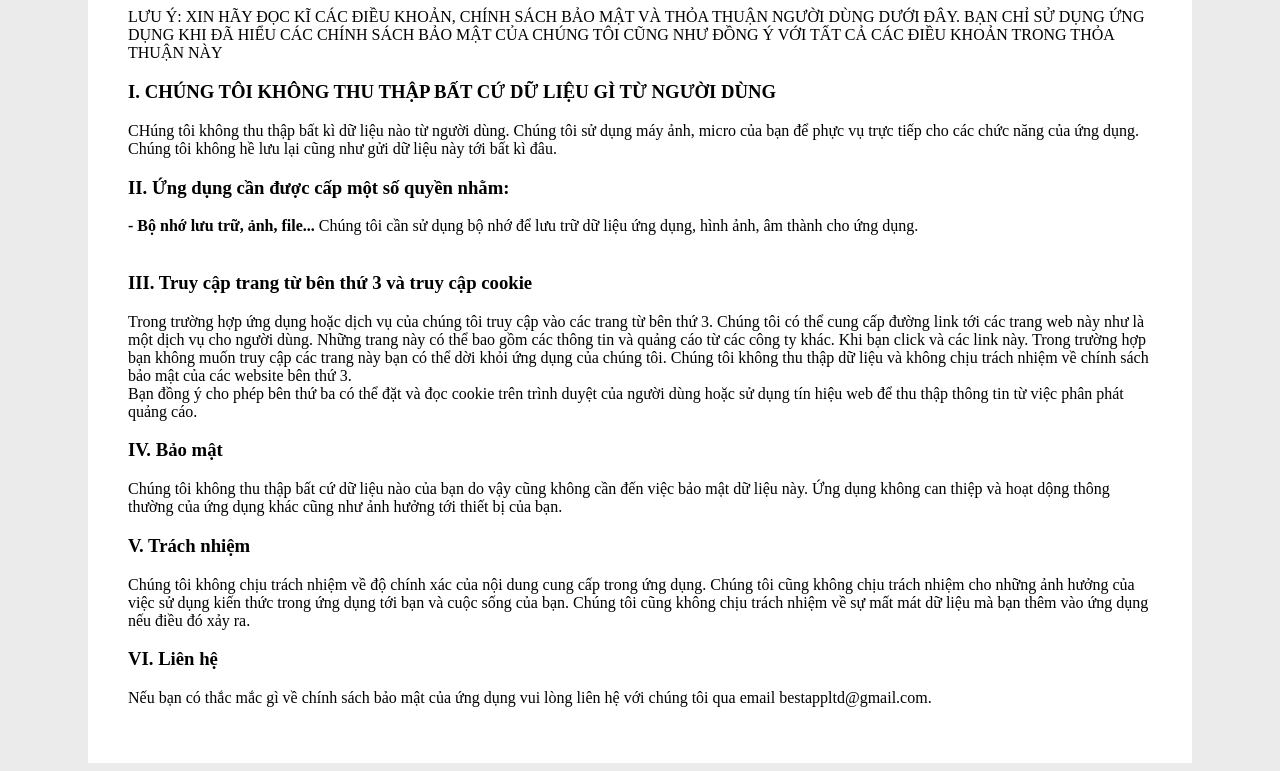
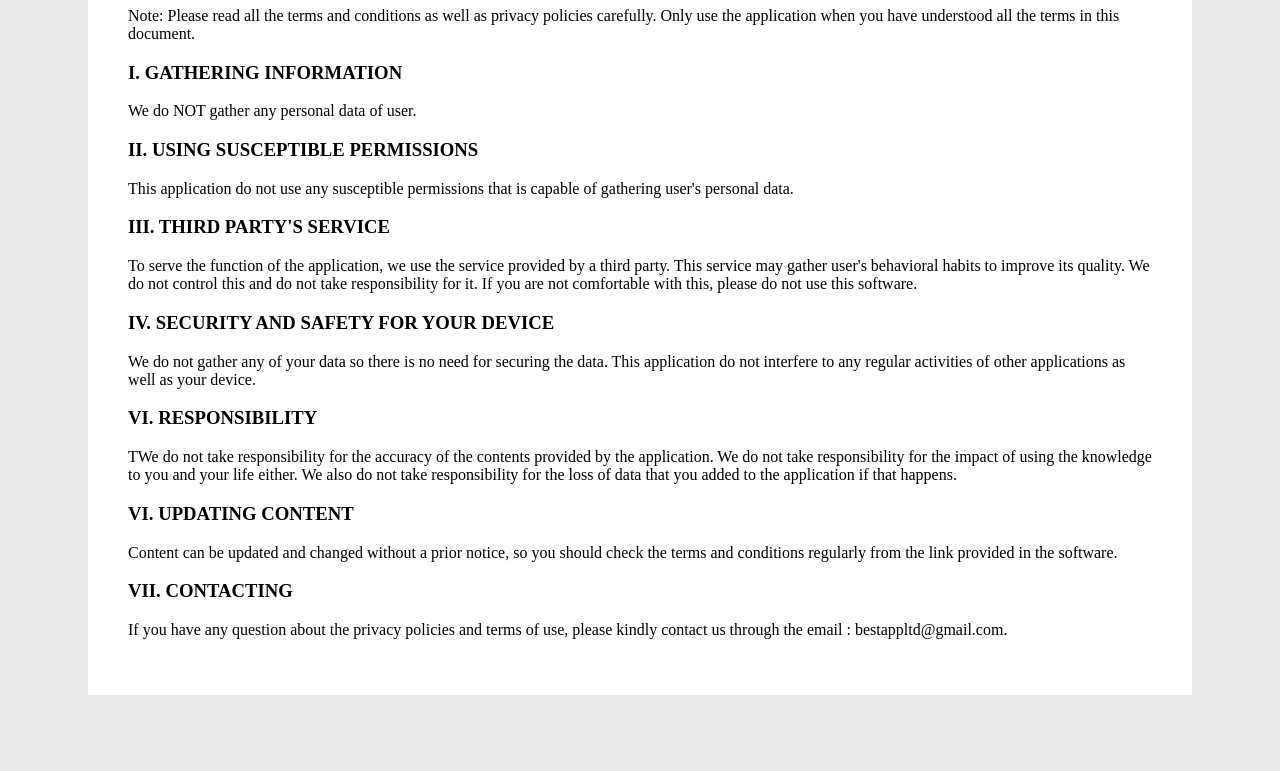
Before and after one commit to bestappltd/bestappltd.github.io, a plain HTML site: page multiplicationtable/index.html in a window 1280 px wide. Shown: the part 139-910 px from the top of the page. After the commit the page ends 842 px from the top, so only its background shows below. Drawn offline with Linux system fonts and the light colour scheme.

Commit message:
Update index.html

```diff
--- a/multiplicationtable/index.html
+++ b/multiplicationtable/index.html
@@ -21,47 +21,40 @@
 </head>
 <body>
    <main role="main" class="container main-content">
-	   <right><a href="vi.html">Tiếng Việt</a>  Tiếng Anh</right>
+	   <right><a href="vi.html">Tiếng Việt</a>  English</right>
 
 
-  <center> <h3>Chính sách bảo mật và thỏa thuận sử dụng website  <br>Bảng Cửu Chương</h3> </center>
+ <center>
+   <h1>Privacy policies and terms of use</h1> </center>
    <p>
-	LƯU Ý: XIN HÃY ĐỌC KĨ CÁC ĐIỀU KHOẢN, CHÍNH SÁCH BẢO MẬT VÀ THỎA THUẬN NGƯỜI DÙNG DƯỚI ĐÂY. BẠN CHỈ SỬ DỤNG
-	ỨNG DỤNG KHI ĐÃ HIỂU CÁC CHÍNH SÁCH BẢO MẬT CỦA CHÚNG TÔI CŨNG NHƯ ĐỒNG Ý VỚI TẤT CẢ CÁC ĐIỀU KHOẢN TRONG THỎA THUẬN NÀY
+	Note: Please read all the terms and conditions as well as privacy policies carefully. Only use the application when you have understood all the terms in this document.
    <p>
 
-  <h3>I. CHÚNG TÔI KHÔNG THU THẬP BẤT CỨ DỮ LIỆU GÌ TỪ NGƯỜI DÙNG</h3>
+  <h3>I. GATHERING INFORMATION</h3>
   <p>
-    CHúng tôi không thu thập bất kì dữ liệu nào từ người dùng. Chúng tôi sử dụng máy ảnh, micro của bạn để phực vụ
-	trực tiếp cho các chức năng của ứng dụng. Chúng tôi không hề lưu lại cũng như gửi dữ liệu này tới bất kì đâu.
+    We do NOT gather any personal data of user.
   </p>
-  <h3>II. Ứng dụng cần được cấp một số quyền nhằm:</h3>
+  <h3>II. USING SUSCEPTIBLE  PERMISSIONS</h3>
   <p>
+    This application do not use any susceptible permissions that is capable of gathering user's personal data.
+  </p>
+  <h3>III.  THIRD PARTY'S SERVICE</h3>
+  <p>
+   To serve the function of the application, we use the service provided by a third party. This service may gather user's behavioral habits to improve its quality. We do not control this and do not take responsibility for it. If you are not comfortable with this, please do not use this software.
+  </p>
+  <h3>IV.  SECURITY AND SAFETY FOR YOUR DEVICE</h3>
+  <p>
+	We do not gather any of your data so there is no need for securing the data. This application do not interfere to any regular activities of other applications as well as your device.
+  </p>
 
-  <b>- Bộ nhớ lưu trữ, ảnh, file...</b> Chúng tôi cần sử dụng bộ nhớ để lưu trữ dữ liệu ứng dụng, hình ảnh, âm thành cho ứng dụng.<br><br>
+  <h3>VI. RESPONSIBILITY</h3>
+  <p>TWe do not take responsibility for the accuracy of the contents provided by the application. We do not take responsibility for the impact of using the knowledge to you and your life either. We also do not take responsibility for the loss of data that you added to the application if that happens.
 
-  <h3>III. Truy cập trang từ bên thứ 3 và truy cập cookie</h3>
-  <p>
-    Trong trường hợp ứng dụng hoặc dịch vụ của chúng tôi truy cập vào các trang từ bên thứ 3. Chúng tôi có thể cung cấp đường
-	link tới các trang web này như là một dịch vụ cho người dùng. Những trang này có thể bao gồm các thông tin và quảng cáo
-	từ các công ty khác. Khi bạn click và các link này. Trong trường hợp bạn không muốn truy cập các trang này bạn có thể dời khỏi ứng dụng của chúng tôi.
-	Chúng tôi không thu thập dữ liệu và không chịu trách nhiệm về chính sách bảo mật của các website bên thứ 3.
-	<br>
-	Bạn đồng ý cho phép bên thứ ba có thể đặt và đọc cookie trên trình duyệt của người dùng hoặc
-	 sử dụng tín hiệu web để thu thập thông tin từ việc phân phát quảng cáo.
   </p>
-  <h3>IV. Bảo mật</h3>
-  <p>
-	Chúng tôi không thu thập bất cứ dữ liệu nào của bạn do vậy cũng không cần đến việc bảo mật dữ liệu này. Ứng dụng không can thiệp
-	và hoạt dộng thông thường của ứng dụng khác cũng như ảnh hưởng tới thiết bị của bạn.
-  </p>
-  <h3>V. Trách nhiệm</h3>
-  <p> Chúng tôi không chịu trách nhiệm về độ chính xác của nội dung cung cấp trong ứng dụng. Chúng tôi cũng không chịu trách nhiệm cho
-  những ảnh hưởng của việc sử dụng kiến thức trong ứng dụng tới bạn và cuộc sống của bạn. Chúng tôi cũng không chịu trách nhiệm về
-  sự mất mát dữ liệu mà bạn thêm vào ứng dụng nếu điều đó xảy ra.</p>
-  <h3>VI. Liên hệ</h3>
-  <p>Nếu bạn có thắc mắc gì về chính sách bảo mật của ứng dụng vui lòng liên hệ với chúng tôi qua email bestappltd@gmail.com.
-  <p>
-    <div class="hoctot-sidebar-1"></div>
-</main>
-</body
+<h3> VI. UPDATING CONTENT</h3>
+<p>Content can be updated and changed without a prior notice, so you should check the terms and conditions regularly from the link provided in the software.</p>
+
+<h3>VII. CONTACTING</h3>
+<p>If you have any question about the privacy policies and terms of use, please kindly contact us through the email : bestappltd@gmail.com.</p>
+</body>
+	</html>
```
